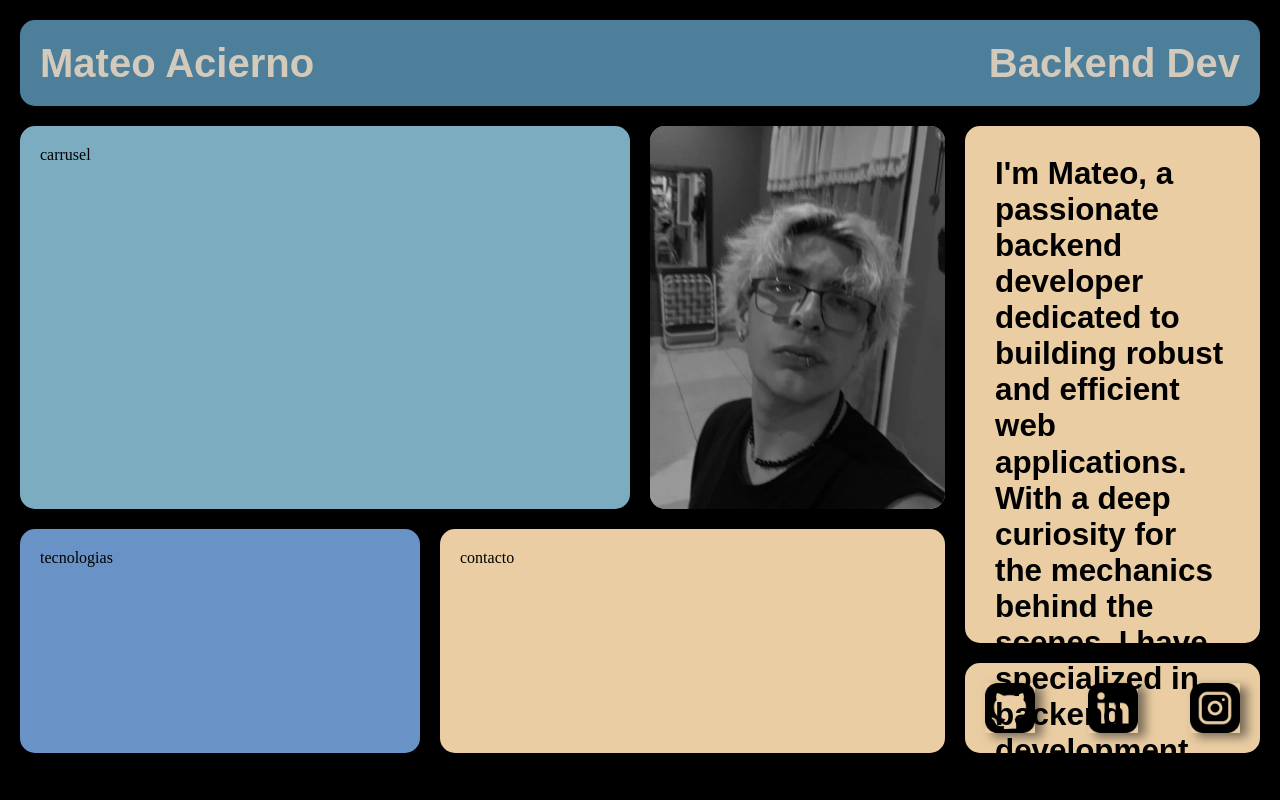
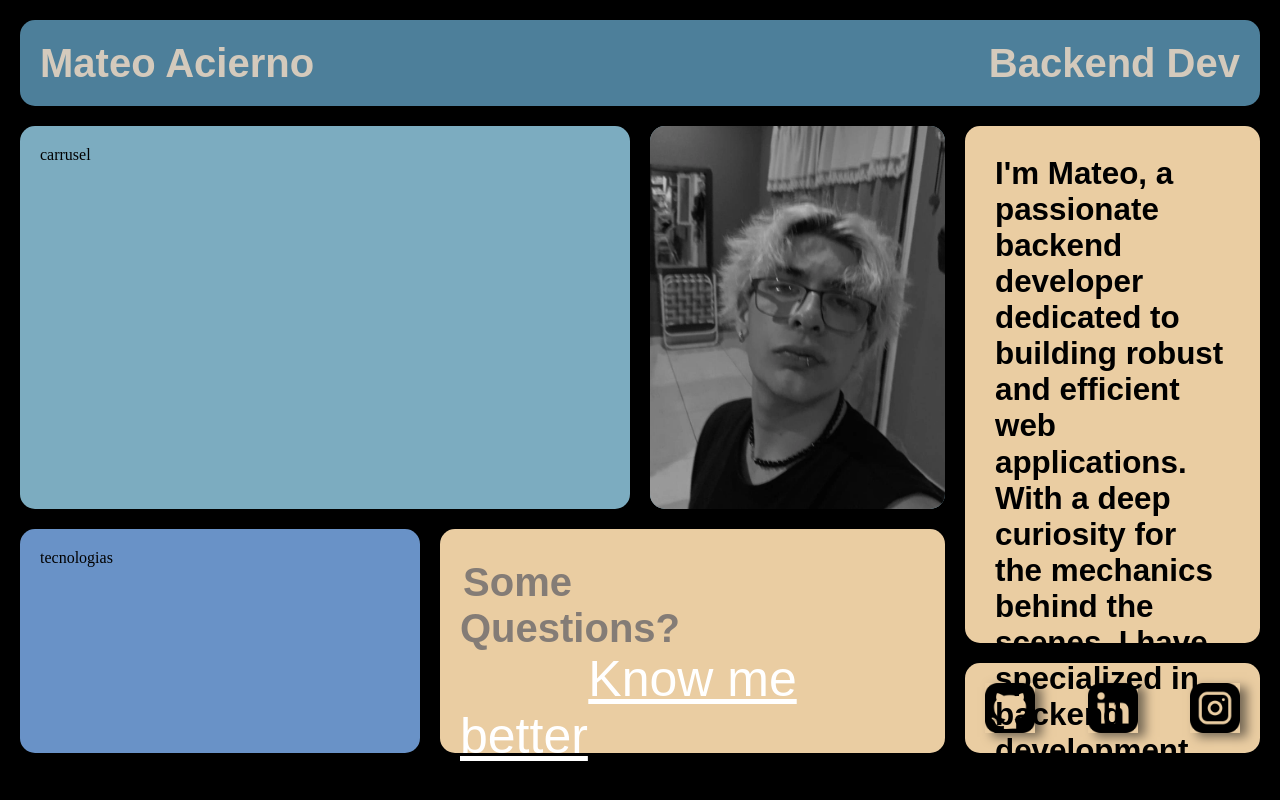
Before and after one commit to Cupid0nn/Portfolio, a Next.js app in the folder portfolio/: page / in a window 1280 px wide. Built offline with nearby package versions, Linux system fonts and the light colour scheme.

Commit message:
sabadoski

```diff
--- a/portfolio/src/app/globals.css
+++ b/portfolio/src/app/globals.css
@@ -78,11 +78,32 @@ html, body {
   grid-row: 8 / 11;
   background-color: #6992c7;
 }
-.caja6{
+.caja6 {
   grid-column: 5 / 10;
   grid-row: 8 / 11;
   background-color: #EACDA2;
+  border-radius: 10px; /* Added to give rounded corners */
+  padding: 20px; /* Adjusted padding for better spacing */
+  text-align: center; /* Centering text */
 }
+
+.caja6 h1 {
+  margin: 0;
+  margin-top: 10px;
+  margin-right: 350px ;
+  font-family: 'Montserrat', sans-serif;
+  color: #847C76;
+  font-size: 40px; /* Adjusted font size for consistency */
+}
+
+.caja6 a {
+  margin-top:100px; /* Added margin to separate from h1 */
+  font-family: 'Montserrat', sans-serif;
+  color: #ffffff;
+  font-size:  50px;
+ margin-right: 350px;
+}
+
 .caja7{
   grid-column: 10 / 13;
   grid-row: 10 / 11;
--- a/portfolio/src/app/page.tsx
+++ b/portfolio/src/app/page.tsx
@@ -10,7 +10,15 @@ export default function Home() {
         <h1>Backend Dev</h1>
       </div>
       <div className="caja2">carrusel</div>
-      <div className="caja3"><Image src="/perfil.jpg" alt="Picture of me" width={1280} height={490} className="imagencaja3" /> </div>
+      <div className="caja3">
+        <Image
+          src="/perfil.jpg"
+          alt="Picture of me"
+          width={1280}
+          height={490}
+          className="imagencaja3"
+        />{" "}
+      </div>
       <div className="caja4">
         <h1>
           I'm Mateo, a passionate backend developer dedicated to building robust
@@ -22,11 +30,33 @@ export default function Home() {
         </h1>
       </div>
       <div className="caja5">tecnologias</div>
-      <div className="caja6">contacto</div>
+      <div className="caja6">
+        <h1 >Some Questions?</h1>
+        <a href="mailto:malaucierno@gmail" >Know me better</a>
+      </div>
+
       <div className="caja7">
-        <Image src="/githubb.jpg" alt="Github" width={50} height={50} className="imagencaja7" />
-        <Image src="/linkedin.jpg" alt="Linkedin" width={50} height={50} className="imagencaja7" />
-        <Image src="/instagram.jpg" alt="Gmail" width={50} height={50} className="imagencaja7" />
+        <Image
+          src="/githubb.jpg"
+          alt="Github"
+          width={50}
+          height={50}
+          className="imagencaja7"
+        />
+        <Image
+          src="/linkedin.jpg"
+          alt="Linkedin"
+          width={50}
+          height={50}
+          className="imagencaja7"
+        />
+        <Image
+          src="/instagram.jpg"
+          alt="Gmail"
+          width={50}
+          height={50}
+          className="imagencaja7"
+        />
       </div>
     </div>
   );
```
